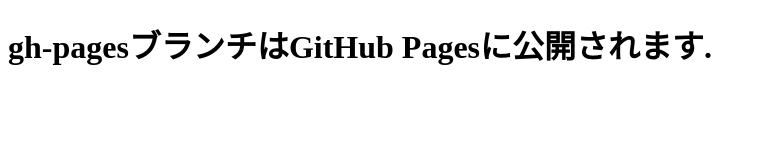
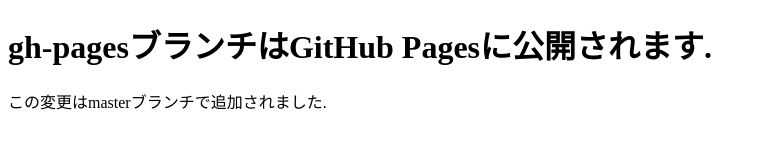
Before and after one commit to jnaf/git-study, a plain HTML site: page index.html in a window 1280 px wide. Shown: the whole page, without its empty margins (0-765 px from the left). Drawn offline with Linux system fonts and the light colour scheme.

Commit message:
added a column

```diff
--- a/index.html
+++ b/index.html
@@ -6,5 +6,6 @@
 </head>
 <body>
     <h1>gh-pagesブランチはGitHub Pagesに公開されます.</h1>
+    <p>この変更はmasterブランチで追加されました.</p>
 </body>
 </html>
```
